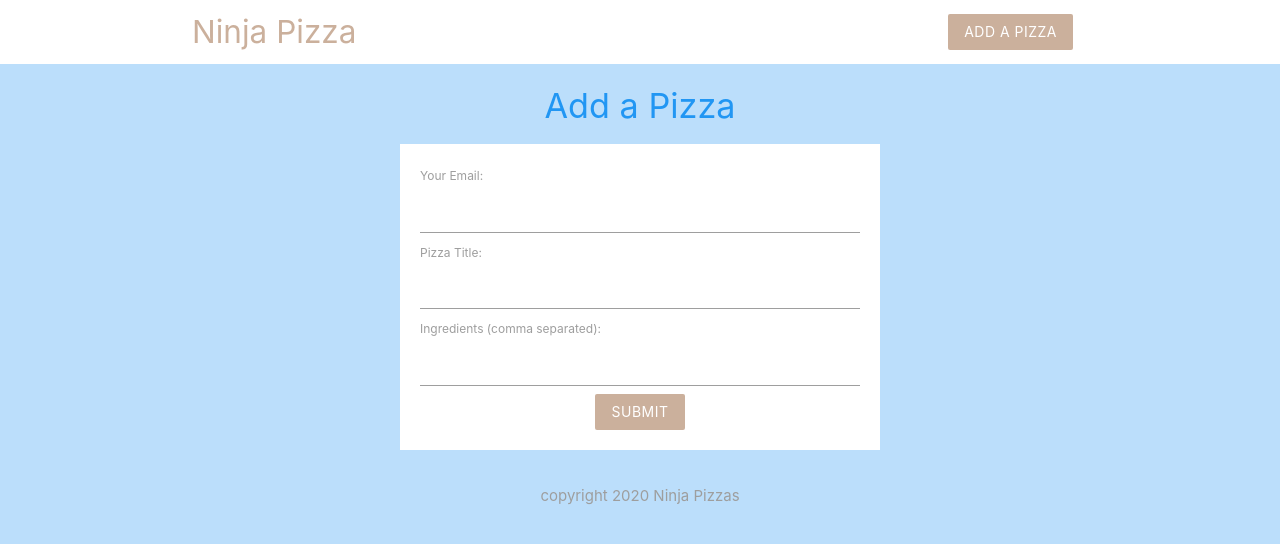
After one commit to devhossain1/php-learning, a PHP site: page /add.php in a window 1280 px wide. The commit adds this page. Shown: the top 544 px of the page. Run offline with PHP 8.4, Linux system fonts and the light colour scheme.

Commit message:
GET/POST

```diff
--- /dev/null
+++ b/add.php
@@ -0,0 +1,39 @@
+<?php
+
+
+if(isset($_GET['submit'])){
+    echo $_GET['email'];
+    echo $_GET['title'];
+    echo $_GET['ingredients'];
+}
+
+// if(isset($_POST['submit'])){
+//    echo $_POST['email'];
+//    echo $_POST['title'];
+//    echo $_POST['ingredients'];
+// }
+
+?>
+
+
+<!DOCTYPE html>
+<html>
+<?php include('templates/header.php'); ?>
+<section class="container blue-text">
+    <h4 class="center">Add a Pizza</h4>
+     <form class="white" action="add.php" mehtod="GET">
+        <label>Your Email:</label>
+        <input type="text" name="email">
+        <label>Pizza Title:</label>
+        <input type="text" name="title">
+        <label>Ingredients (comma separated):</label>
+        <input type="text" name="ingredients">
+        <div class="center">
+            <input type="submit" name="submit" value="submit" class="btn brand z-depth-0">
+        </div>
+    </form>
+</section>
+
+<?php include('templates/footer.php'); ?>
+
+</html>
--- a/index.php
+++ b/index.php
@@ -11,5 +11,5 @@
 
 <?php include('templates/footer.php'); ?>
 
-</body>
+
 </html>
--- a/templates/header.php
+++ b/templates/header.php
@@ -9,6 +9,11 @@
 
          .brand-text{
              color:#cbb09c !important;
+         }
+         form{
+             max-width:480px;
+             margin:20px auto;
+             padding:20px;
          }
     </style>
 </head>
```
